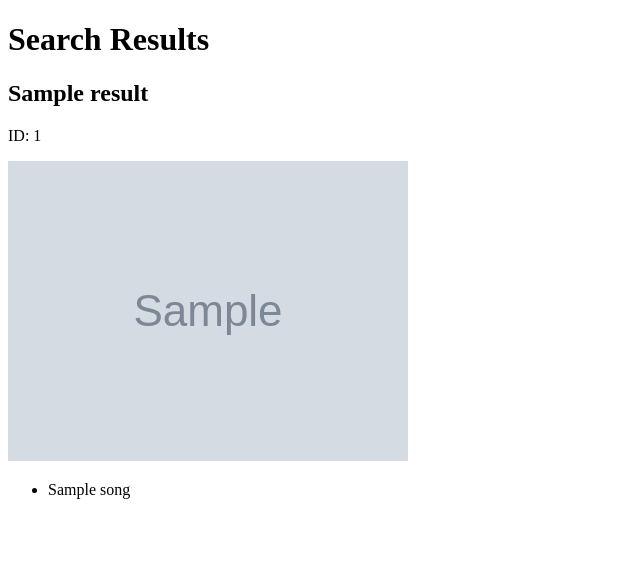
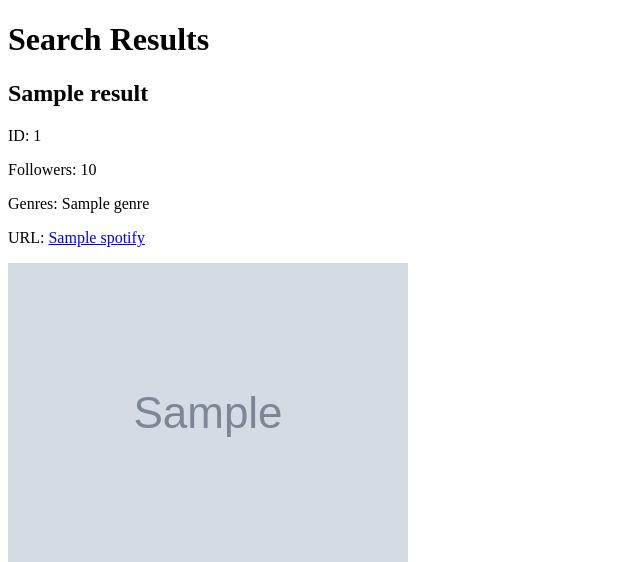
Before and after one commit to noahmorin/DevOps-Final-Project, a Flask app: template templates/results.html in a window 1280 px wide. Shown: the part 26-588 px from the top of the page, without its empty margins (0-640 px from the left). Run offline with Flask 3, Linux system fonts and the light colour scheme; the template is opened without the code that fills it: most values are stand-ins (such as "Sample title", 1, 10 or a date in 2020); grey boxes marked "Sample" are stand-in pictures.

Commit message:
Update results.html

```diff
--- a/templates/results.html
+++ b/templates/results.html
@@ -4,9 +4,14 @@
     <div>
         <h2>{{ results.name }}</h2>
         <p>ID: {{ results.id }}</p>
+        <p>Followers: {{ results.followers.total }}</p>
+        <p>Genres: {{ results.genres | join(', ') }}</p>
+        <p>URL: <a href="{{ results.external_urls.spotify}}">{{ results.external_urls.spotify }}</a></p>
+
         {% if results.images %}
             <img src="{{ results.images[0].url }}" alt="Artist Image">
         {% endif %}
+
         <ul>
             {% for song in songs %}
                 <li>{{ song }}</li>
```
